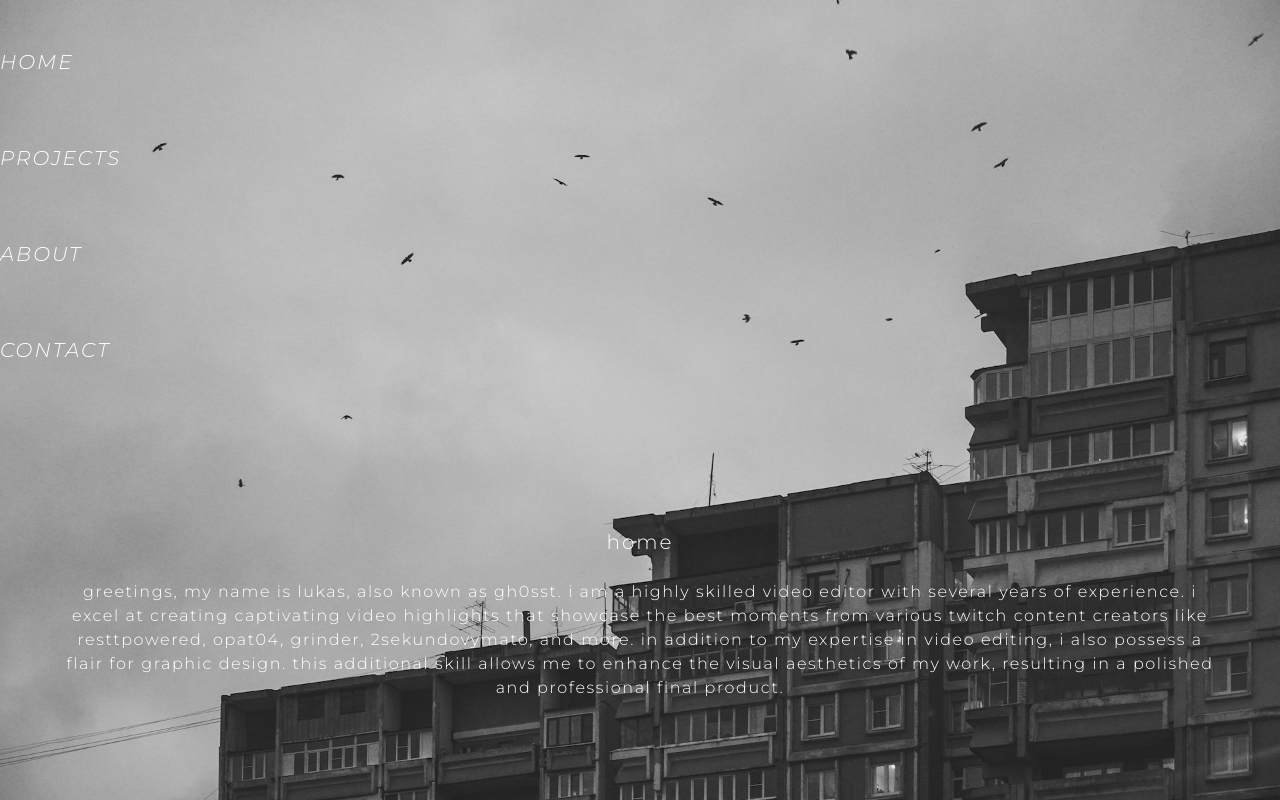
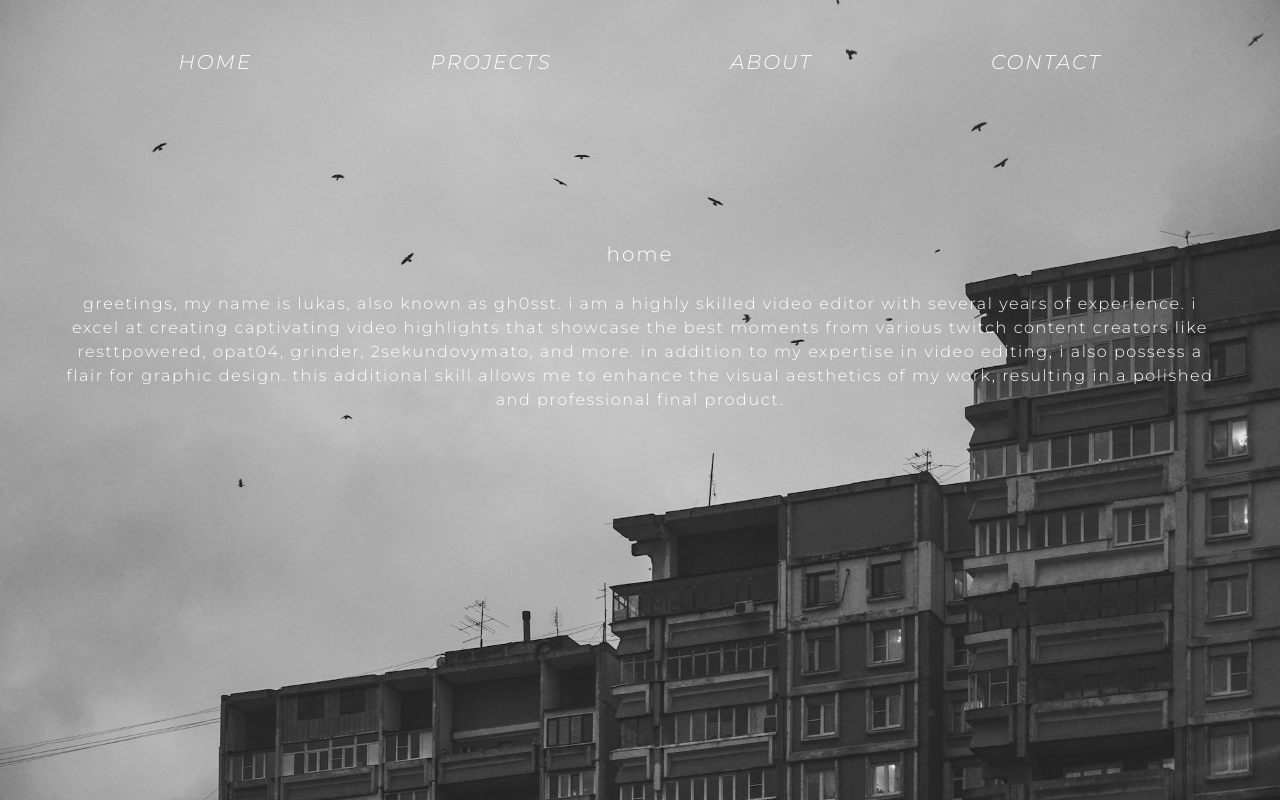
Before and after one commit to aej7/gh0sst-old, a React (Vite) app: page / in a window 1280 px wide. Built offline with nearby package versions, Linux system fonts and the light colour scheme.

Commit message:
feat: improve modularity

```diff
--- a/src/components/Header/Header.tsx
+++ b/src/components/Header/Header.tsx
@@ -21,7 +21,7 @@ const DesktopNav = () => {
 	return (
 		<header>
 			<nav>
-				<Navbar />
+				<Navbar className='flex flex-row justify-evenly' />
 			</nav>
 		</header>
 	)
```
